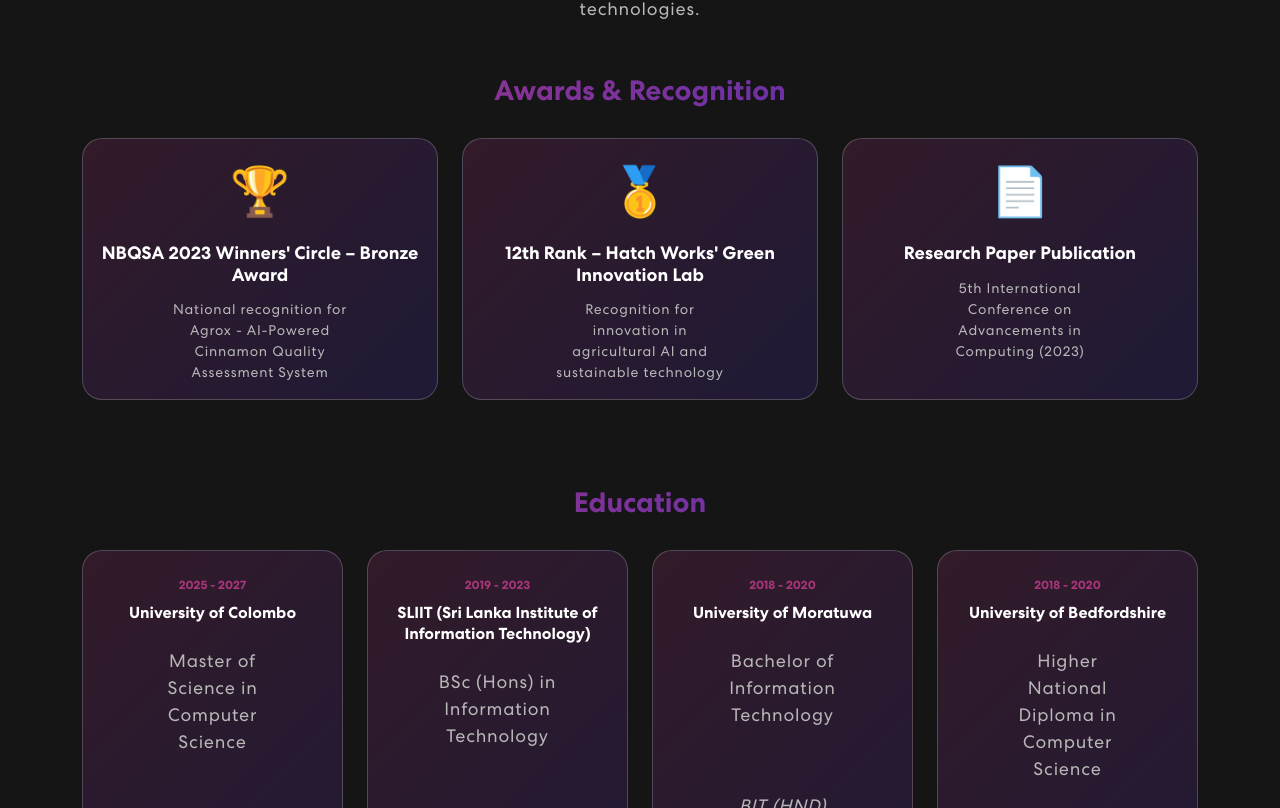
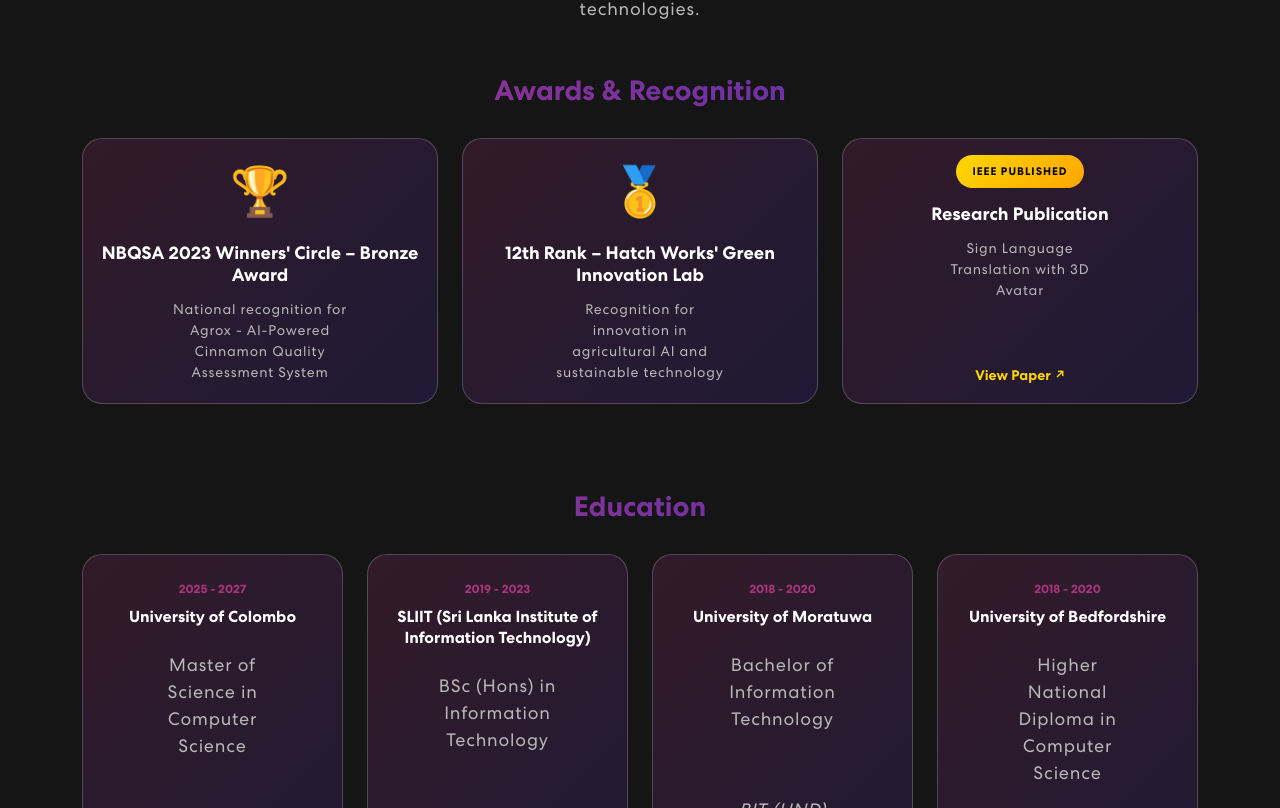
Before and after one commit to Sumudu-Himasha-Ranaweera/Portfolio, a React (Create React App) app: page / in a window 1280 px wide. Shown: the part 2612-3420 px from the top of the page. Built offline with nearby package versions, Linux system fonts and the light colour scheme.

Commit message:
style: Add award badge and link styling in CSS; update Certifications component to include new publication details and link

```diff
--- a/src/App.css
+++ b/src/App.css
@@ -1002,6 +1002,19 @@
   margin-bottom: 15px;
 }
 
+.award-badge {
+  display: inline-block;
+  background: linear-gradient(135deg, #FFD700, #FFA500);
+  color: #000;
+  font-size: 11px;
+  font-weight: 700;
+  letter-spacing: 1px;
+  padding: 8px 16px;
+  border-radius: 20px;
+  margin-bottom: 15px;
+  text-transform: uppercase;
+}
+
 .award-card .card-title {
   color: #fff;
   font-size: 18px;
@@ -1012,6 +1025,27 @@
 .award-card .card-text {
   color: #B8B8B8;
   font-size: 14px;
+}
+
+.award-link {
+  display: inline-flex;
+  align-items: center;
+  gap: 5px;
+  margin-top: 15px;
+  color: #FFD700;
+  font-size: 14px;
+  font-weight: 600;
+  text-decoration: none;
+  transition: all 0.3s ease;
+}
+
+.award-link:hover {
+  color: #FFA500;
+  text-decoration: underline;
+}
+
+.award-link .external-icon {
+  font-size: 12px;
 }
 
 /* Education Section */
--- a/src/components/Certifications.js
+++ b/src/components/Certifications.js
@@ -100,9 +100,11 @@
       icon: "🥇",
     },
     {
-      title: "Research Paper Publication",
-      description: "5th International Conference on Advancements in Computing (2023)",
+      title: "Research Publication",
+      description: "Sign Language Translation with 3D Avatar",
       icon: "📄",
+      link: "https://ieeexplore.ieee.org/document/10417474",
+      badge: "IEEE PUBLISHED",
     },
   ];
 
@@ -132,9 +134,15 @@
                         <Col key={index} xs={12} md={4} className="mb-4">
                           <Card className="award-card h-100">
                             <Card.Body className="text-center">
-                              <div className="award-icon">{award.icon}</div>
+                              {award.badge && <span className="award-badge">{award.badge}</span>}
+                              {!award.badge && <div className="award-icon">{award.icon}</div>}
                               <Card.Title>{award.title}</Card.Title>
                               <Card.Text>{award.description}</Card.Text>
+                              {award.link && (
+                                <a href={award.link} target="_blank" rel="noopener noreferrer" className="award-link">
+                                  View Paper <span className="external-icon">↗</span>
+                                </a>
+                              )}
                             </Card.Body>
                           </Card>
                         </Col>
```
